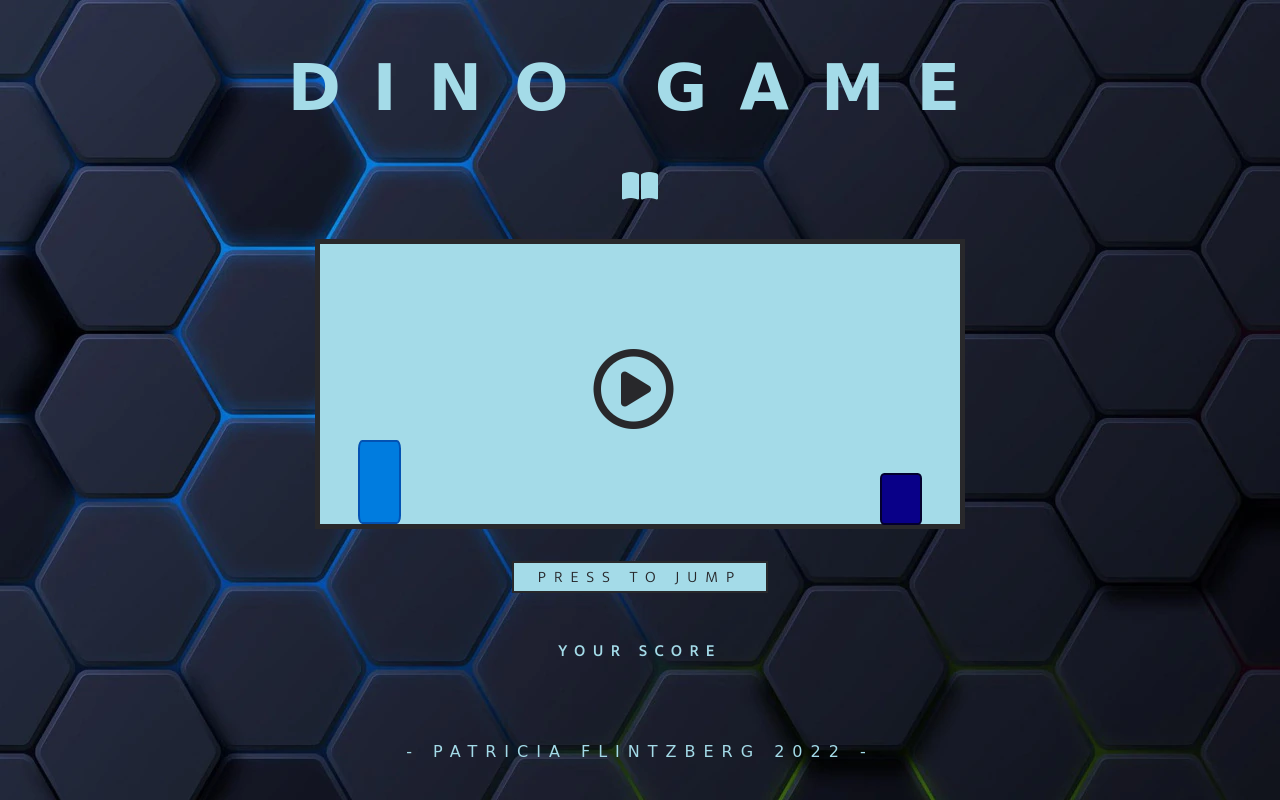
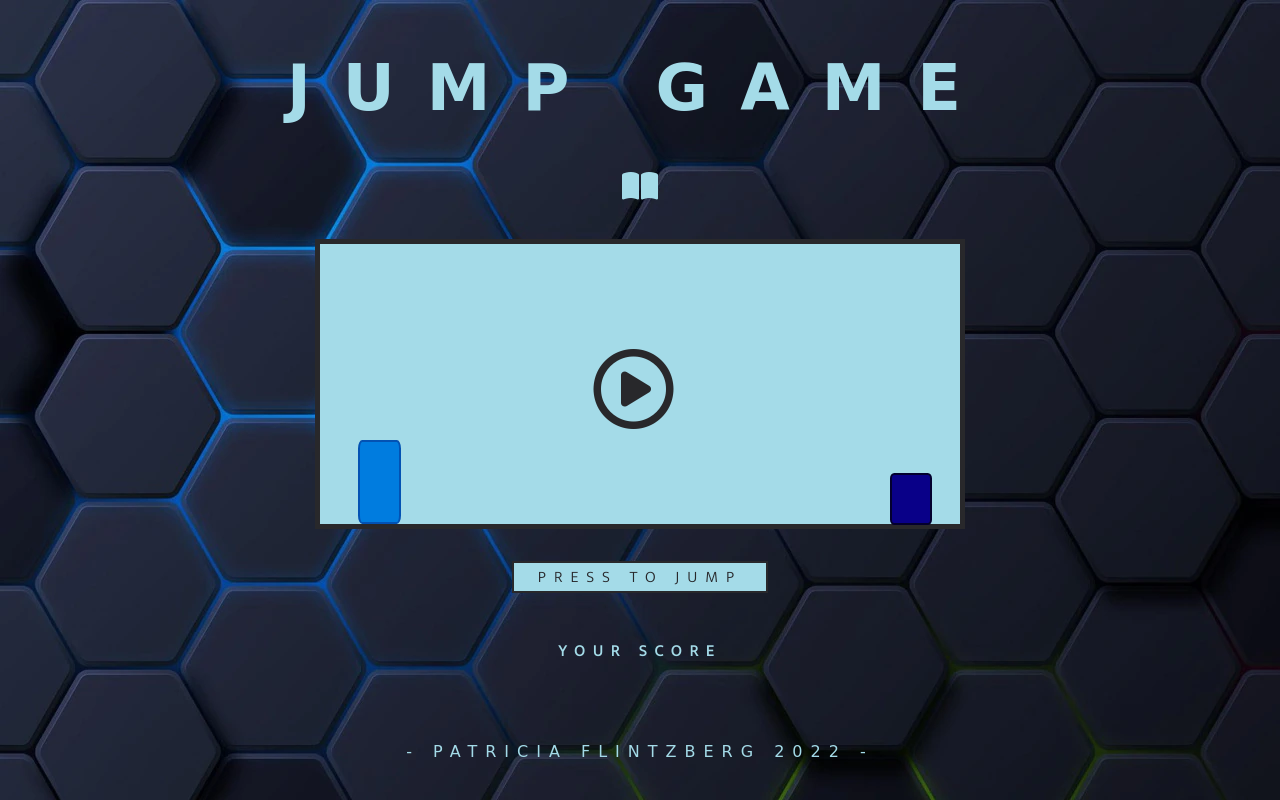
Before and after one commit to Pisen99/project-2.resub., a plain HTML site: page index.html in a window 1280 px wide. Drawn offline with Linux system fonts and the light colour scheme; a web font is replaced by a local one.

Commit message:
Fixed: Changed game name in html. Fixed animation delay in css

```diff
--- a/assets/css/style.css
+++ b/assets/css/style.css
@@ -89,6 +89,7 @@ p {
     left: 89%;
     animation: wall 1s infinite linear;
     -webkit-animation-play-state: paused;
+    animation-delay: 1s;
 }
 
 @keyframes wall {
--- a/assets/js/script.js
+++ b/assets/js/script.js
@@ -3,6 +3,8 @@ function startGame() {
     const btn = document.getElementById('start-game-button');
     btn.style.display = 'none';
     document.getElementById("wall").style.WebkitAnimationPlayState = "running";
+
+
 /* ------------------------------------------------------ Game score */
 /* Creating a "score" function that will show user how long they've been in the game. */
     window.setInterval((function(){
@@ -14,6 +16,7 @@ function startGame() {
              };
         }()), 100);
 }
+
 
 /* ------------------------------------------------------ Rules popup */
 const rulesPopUp = document.getElementById('rules-container');
@@ -31,6 +34,7 @@ function popupContainerClose() {
 const dino = document.getElementById("dino");
 const wall = document.getElementById("wall");
 
+
 /* ------------------------------------------------------ Jump-button */
 /* Creating a function that will make "dino" jump everytime button is pressed */
 function jump() {
@@ -41,6 +45,8 @@ function jump() {
         dino.classList.remove("animation");
     }, 500)
 }
+
+
 /* ------------------------------------------------------ If the blocks (dino, wall) hit each other */
 /* Creating a function when player hits the "wall" with "dino", player lose */
 const hitWall = setInterval(function(){
--- a/index.html
+++ b/index.html
@@ -11,7 +11,7 @@
 <body>
     <!-- Logo & Pop-Up rules button -->
     <Header>
-        <h1>Dino Game</h1>
+        <h1>Jump Game</h1>
         <button onclick="popupContainer()" id="rules"><i class="fa-solid fa-book-open"></i></button>
     </Header>
     <!-- Rules pop-up box -->
```
